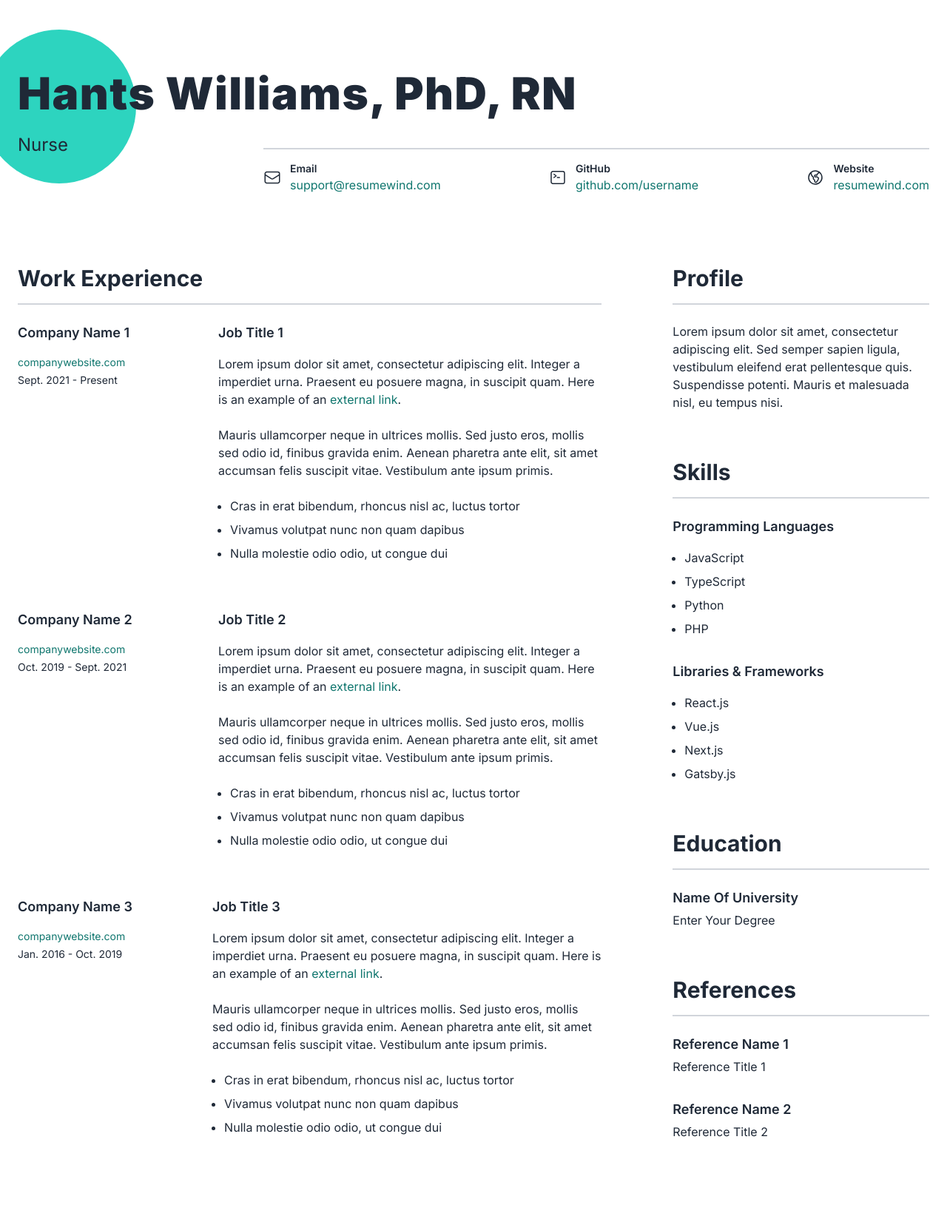
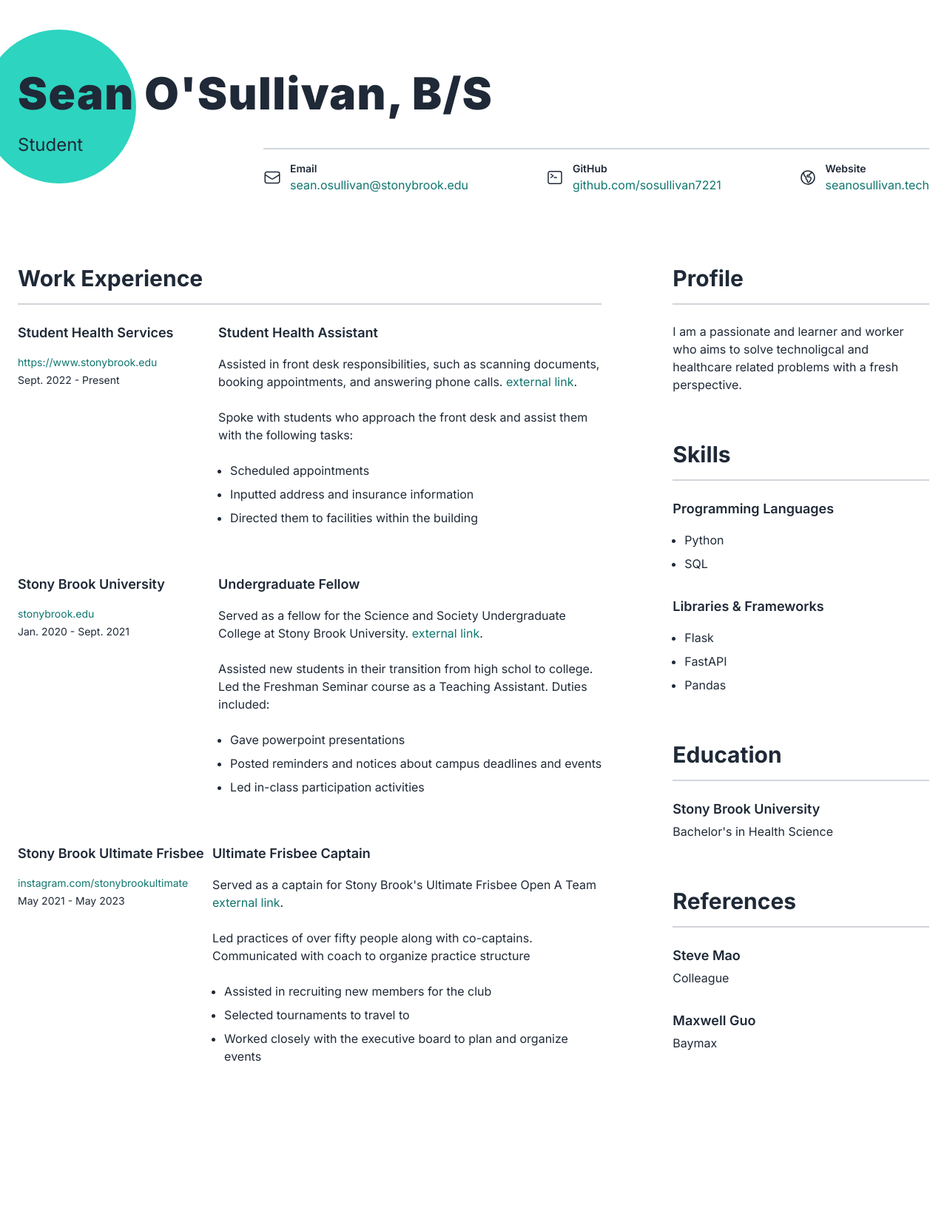
Before and after one commit to sosullivan7221/resumepage, a Flask app: page / in a window 1280 px wide. Shown: the whole page at 74% size. After the commit the page ends 1435 px from the top, so only its background shows below. Run offline with Flask 3, Linux system fonts and the light colour scheme.

Commit message:
edited html file

```diff
--- a/templates/home.html
+++ b/templates/home.html
@@ -5,7 +5,7 @@
     <meta name="viewport" content="width=device-width, initial-scale=1.0" />
 
     <!-- Update Your Name -->
-    <title>Hants Williams, PhD, RN</title>
+    <title>Sean O'Sullivan, B/S</title>
 
     <!-- Update Description -->
     <meta name="description" content="Jonathan Lewis - Resume" />
@@ -30,13 +30,13 @@
       <div class="py-20 lg:py-24 px-6 mx-auto max-w-7xl">
         <div class="relative">
           <!-- Your Name -->
-          <h1>Hants Williams, PhD, RN</h1>
+          <h1>Sean O'Sullivan, B/S</h1>
 
           <div
             class="relative grid grid-cols-1 lg:grid-cols-4 gap-10 xl:gap-24 z-10"
           >
             <!-- Your Title -->
-            <h2>Nurse</h2>
+            <h2>Student</h2>
 
             <div
               class="lg:flex lg:justify-between grid-3 xl:grid-3 lg:col-span-3 gap-4 mt-5 pt-4 border-t-2 border-gray-300"
@@ -67,7 +67,7 @@
                       target="_blank"
                       rel="noreferrer"
                     >
-                      support@resumewind.com
+                      sean.osullivan@stonybrook.edu
                     </a>
                   </p>
                 </div>
@@ -99,7 +99,7 @@
                       target="_blank"
                       rel="noreferrer"
                     >
-                      github.com/username
+                      github.com/sosullivan7221
                     </a>
                   </p>
                 </div>
@@ -131,7 +131,7 @@
                       target="_blank"
                       rel="noreferrer"
                     >
-                      resumewind.com
+                      seanosullivan.tech
                     </a>
                   </p>
                 </div>
@@ -152,26 +152,24 @@
             <div class="grid-3 gap-x-6">
               <div>
                 <!-- Company 1 -->
-                <h4 class="mb-1 lg:mb-4">Company Name 1</h4>
+                <h4 class="mb-1 lg:mb-4">Student Health Services</h4>
                 <p class="text-sm mb-1">
                   <a
                     href="https://resumewind.com/"
                     target="_blank"
                     rel="noreferrer"
                   >
-                    companywebsite.com
+                  https://www.stonybrook.edu
                   </a>
                 </p>
-                <p class="text-sm">Sept. 2021 - Present</p>
+                <p class="text-sm">Sept. 2022 - Present</p>
               </div>
 
               <div class="lg:col-span-2">
                 <!-- Job Title 1 -->
-                <h4 class="mb-4">Job Title 1</h4>
+                <h4 class="mb-4">Student Health Assistant</h4>
                 <p>
-                  Lorem ipsum dolor sit amet, consectetur adipiscing elit.
-                  Integer a imperdiet urna. Praesent eu posuere magna, in
-                  suscipit quam. Here is an example of an
+                  Assisted in front desk responsibilities, such as scanning documents, booking appointments, and answering phone calls.
                   <a
                     href="https://resumewind.com/"
                     target="_blank"
@@ -180,15 +178,12 @@
                   >.
                 </p>
                 <p>
-                  Mauris ullamcorper neque in ultrices mollis. Sed justo eros,
-                  mollis sed odio id, finibus gravida enim. Aenean pharetra ante
-                  elit, sit amet accumsan felis suscipit vitae. Vestibulum ante
-                  ipsum primis.
+                 Spoke with students who approach the front desk and assist them with the following tasks:
                 </p>
                 <ul>
-                  <li>Cras in erat bibendum, rhoncus nisl ac, luctus tortor</li>
-                  <li>Vivamus volutpat nunc non quam dapibus</li>
-                  <li>Nulla molestie odio odio, ut congue dui</li>
+                  <li>Scheduled appointments</li>
+                  <li>Inputted address and insurance information</li>
+                  <li>Directed them to facilities within the building</li>
                 </ul>
               </div>
             </div>
@@ -197,26 +192,24 @@
             <div class="grid-3 gap-x-6 mt-8 lg:mt-12">
               <div>
                 <!-- Company 2 -->
-                <h4 class="mb-1 lg:mb-4">Company Name 2</h4>
+                <h4 class="mb-1 lg:mb-4">Stony Brook University</h4>
                 <p class="text-sm mb-1">
                   <a
                     href="https://resumewind.com/"
                     target="_blank"
                     rel="noreferrer"
                   >
-                    companywebsite.com
+                    stonybrook.edu
                   </a>
                 </p>
-                <p class="text-sm">Oct. 2019 - Sept. 2021</p>
+                <p class="text-sm">Jan. 2020 - Sept. 2021</p>
               </div>
 
               <div class="lg:col-span-2">
                 <!-- Job Title 2 -->
-                <h4 class="mb-4">Job Title 2</h4>
+                <h4 class="mb-4">Undergraduate Fellow</h4>
                 <p>
-                  Lorem ipsum dolor sit amet, consectetur adipiscing elit.
-                  Integer a imperdiet urna. Praesent eu posuere magna, in
-                  suscipit quam. Here is an example of an
+                  Served as a fellow for the Science and Society Undergraduate College at Stony Brook University.
                   <a
                     href="https://resumewind.com/"
                     target="_blank"
@@ -225,15 +218,12 @@
                   >.
                 </p>
                 <p>
-                  Mauris ullamcorper neque in ultrices mollis. Sed justo eros,
-                  mollis sed odio id, finibus gravida enim. Aenean pharetra ante
-                  elit, sit amet accumsan felis suscipit vitae. Vestibulum ante
-                  ipsum primis.
+                  Assisted new students in their transition from high schol to college. Led the Freshman Seminar course as a Teaching Assistant. Duties included:
                 </p>
                 <ul>
-                  <li>Cras in erat bibendum, rhoncus nisl ac, luctus tortor</li>
-                  <li>Vivamus volutpat nunc non quam dapibus</li>
-                  <li>Nulla molestie odio odio, ut congue dui</li>
+                  <li>Gave powerpoint presentations</li>
+                  <li>Posted reminders and notices about campus deadlines and events</li>
+                  <li>Led in-class participation activities</li>
                 </ul>
               </div>
             </div>
@@ -242,26 +232,24 @@
             <div class="grid-3 mt-8 lg:mt-12">
               <div>
                 <!-- Company 3 -->
-                <h4 class="mb-1 lg:mb-4">Company Name 3</h4>
+                <h4 class="mb-1 lg:mb-4">Stony Brook Ultimate Frisbee</h4>
                 <p class="text-sm mb-1">
                   <a
                     href="https://resumewind.com/"
                     target="_blank"
                     rel="noreferrer"
                   >
-                    companywebsite.com
+                    instagram.com/stonybrookultimate
                   </a>
                 </p>
-                <p class="text-sm">Jan. 2016 - Oct. 2019</p>
+                <p class="text-sm">May 2021 - May 2023</p>
               </div>
 
               <div class="lg:col-span-2">
                 <!-- Job Title 3 -->
-                <h4 class="mb-4">Job Title 3</h4>
+                <h4 class="mb-4">Ultimate Frisbee Captain</h4>
                 <p>
-                  Lorem ipsum dolor sit amet, consectetur adipiscing elit.
-                  Integer a imperdiet urna. Praesent eu posuere magna, in
-                  suscipit quam. Here is an example of an
+                  Served as a captain for Stony Brook's Ultimate Frisbee Open A Team
                   <a
                     href="https://resumewind.com/"
                     target="_blank"
@@ -270,27 +258,21 @@
                   >.
                 </p>
                 <p>
-                  Mauris ullamcorper neque in ultrices mollis. Sed justo eros,
-                  mollis sed odio id, finibus gravida enim. Aenean pharetra ante
-                  elit, sit amet accumsan felis suscipit vitae. Vestibulum ante
-                  ipsum primis.
+                  Led practices of over fifty people along with co-captains. Communicated with coach to organize practice structure
                 </p>
                 <ul>
-                  <li>Cras in erat bibendum, rhoncus nisl ac, luctus tortor</li>
-                  <li>Vivamus volutpat nunc non quam dapibus</li>
-                  <li>Nulla molestie odio odio, ut congue dui</li>
+                  <li>Assisted in recruiting new members for the club</li>
+                  <li>Selected tournaments to travel to</li>
+                  <li>Worked closely with the executive board to plan and organize events</li>
                 </ul>
               </div>
             </div>
           </div>
-
-          <div>
+            <div>
             <!-- Profile -->
             <h3>Profile</h3>
             <p>
-              Lorem ipsum dolor sit amet, consectetur adipiscing elit. Sed
-              semper sapien ligula, vestibulum eleifend erat pellentesque quis.
-              Suspendisse potenti. Mauris et malesuada nisl, eu tempus nisi.
+              I am a passionate and learner and worker who aims to solve technoligcal and healthcare related problems with a fresh perspective.
             </p>
 
             <!-- Skills -->
@@ -299,36 +281,33 @@
             <!-- Skills 1 -->
             <h4>Programming Languages</h4>
             <ul>
-              <li>JavaScript</li>
-              <li>TypeScript</li>
               <li>Python</li>
-              <li>PHP</li>
+              <li>SQL</li>
             </ul>
 
             <!-- Skills 2 -->
             <h4 class="mt-8">Libraries &amp; Frameworks</h4>
             <ul>
-              <li>React.js</li>
-              <li>Vue.js</li>
-              <li>Next.js</li>
-              <li>Gatsby.js</li>
+              <li>Flask</li>
+              <li>FastAPI</li>
+              <li>Pandas</li>
             </ul>
 
             <!-- Education -->
             <h3 class="mt-12 lg:mt-16">Education</h3>
-            <h4 class="mb-1">Name Of University</h4>
-            <p class="mb-1">Enter Your Degree</p>
+            <h4 class="mb-1">Stony Brook University</h4>
+            <p class="mb-1">Bachelor's in Health Science</p>
 
             <!-- References -->
             <h3 class="mt-12 lg:mt-16">References</h3>
 
             <!-- Reference 1 -->
-            <h4 class="mb-1">Reference Name 1</h4>
-            <p>Reference Title 1</p>
+            <h4 class="mb-1">Steve Mao</h4>
+            <p>Colleague</p>
 
             <!-- Reference 2 -->
-            <h4 class="mt-8 mb-1">Reference Name 2</h4>
-            <p class="mb-1">Reference Title 2</p>
+            <h4 class="mt-8 mb-1">Maxwell Guo</h4>
+            <p class="mb-1">Baymax</p>
           </div>
         </div>
       </div>
```
